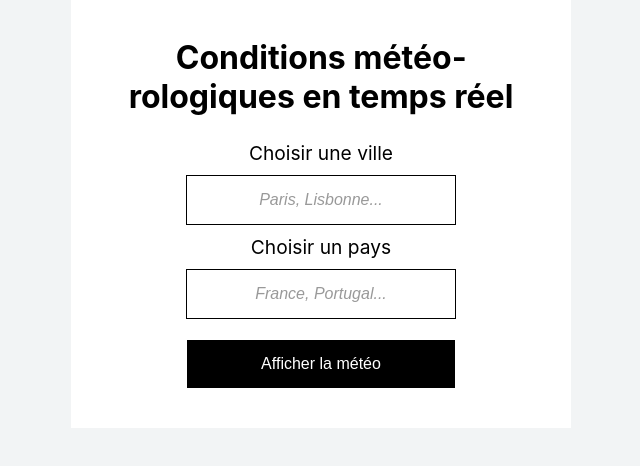
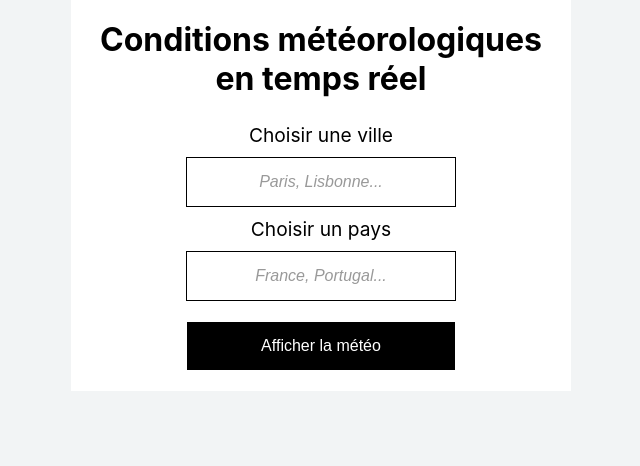
Before and after one commit to suzette-sousa/weather-forecast, a React (Create React App) app: page / in a window 1280 px wide. Shown: the top 466 px of the page, without its empty margins (319-959 px from the left). Built offline with nearby package versions, Linux system fonts and the light colour scheme; no server answers; the HTML template or start-up script is replaced by a standard one.

Commit message:
add gh pages and change padd ctr

```diff
--- a/package.json
+++ b/package.json
@@ -1,4 +1,5 @@
 {
+  "homepage": "http://suzette-sousa.github.io/weather-forecast/",
   "name": "weather-forecast",
   "version": "0.1.0",
   "private": true,
@@ -24,6 +25,8 @@
     "workbox-streams": "^5.1.3"
   },
   "scripts": {
+    "predeploy": "npm run build",
+    "deploy": "gh-pages -d build",
     "start": "react-scripts start",
     "build": "react-scripts build",
     "test": "react-scripts test",
@@ -46,5 +49,8 @@
       "last 1 firefox version",
       "last 1 safari version"
     ]
+  },
+  "devDependencies": {
+    "gh-pages": "^3.1.0"
   }
 }
--- a/src/App.css
+++ b/src/App.css
@@ -14,7 +14,7 @@ body {
 .App {
   max-width: 500px;
   margin: auto;
-  padding: 3vw;
+  padding: 20px;
   background-color: #fff;
   text-align: center;
 }
```
